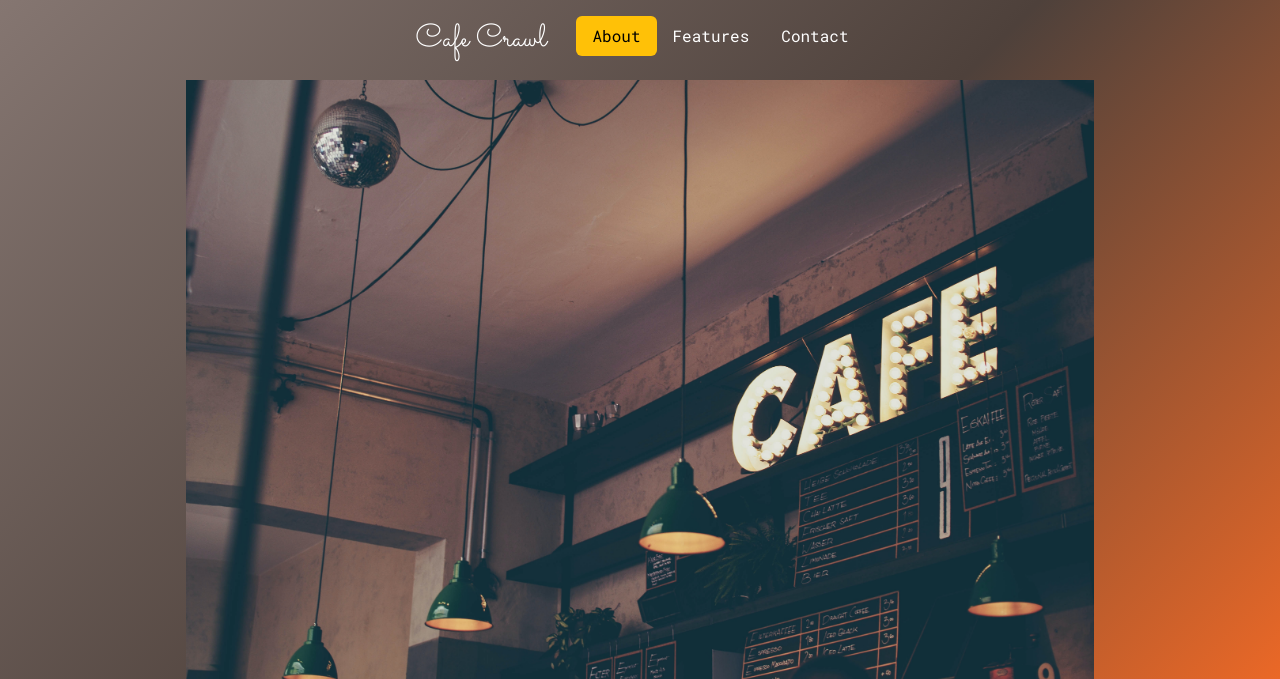
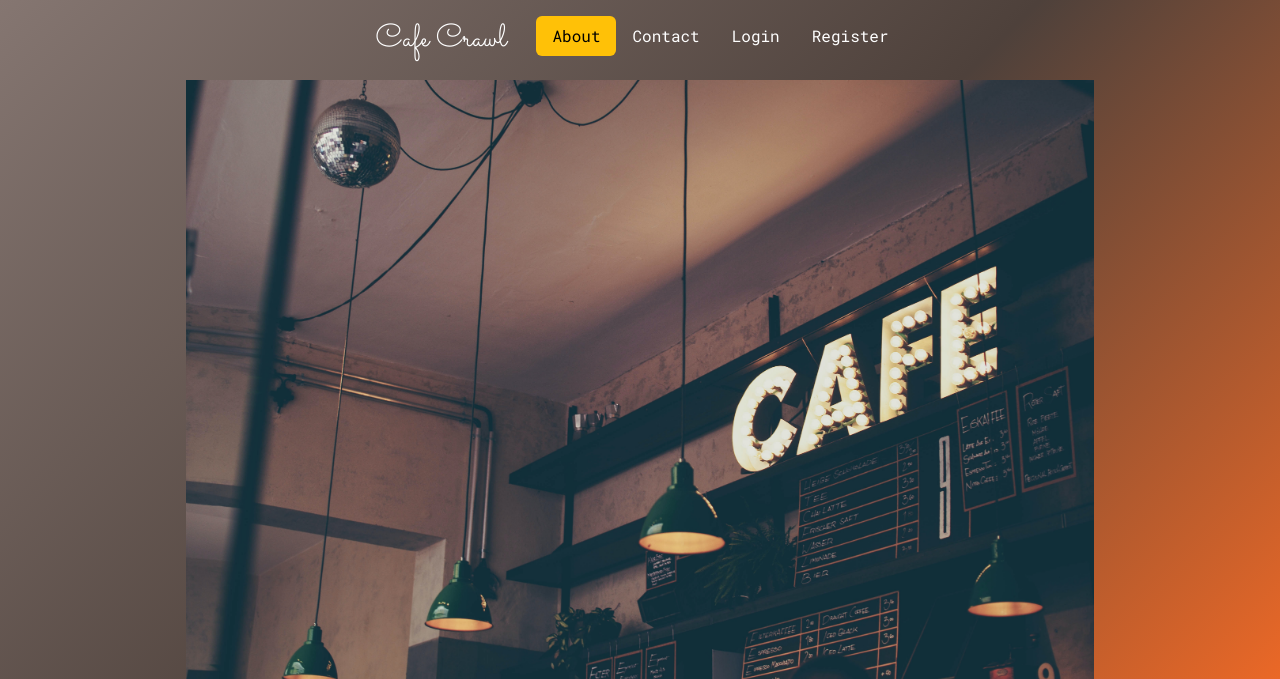
Before and after one commit to CamilleOnoda/Projects, a Flask app: page /add in a window 1280 px wide. Shown: the top 679 px of the page. Run offline with Flask 3, Linux system fonts and the light colour scheme; some libraries are stand-ins or nearby versions.

Commit message:
Create a class for background styling

```diff
--- a/Coffee-and-Wifi/templates/add.html
+++ b/Coffee-and-Wifi/templates/add.html
@@ -1,12 +1,14 @@
 {% extends 'base.html' %}
 {% from 'bootstrap5/form.html' import render_form %}
 {% block content %}
+<div class="bg-container">
 <header class="d-flex justify-content-center py-3">
   <span>Cafe Crawl</span>
   <ul class="nav nav-pills">
     <li class="nav-item"><a href="#" class="nav-link active" aria-current="page">About</a></li>
-    <li class="nav-item"><a href="#" class="nav-link">Features</a></li>
     <li class="nav-item"><a href="#" class="nav-link">Contact</a></li>
+    <li class="nav-item"><a href="#" class="nav-link">Login</a></li>
+    <li class="nav-item"><a href="#" class="nav-link">Register</a></li>
   </ul>
 </header>
 <div class="img">
@@ -24,4 +26,5 @@
     </div>
   </div>
 </div>
+</div>
 {% endblock %}
--- a/Coffee-and-Wifi/templates/cafes.html
+++ b/Coffee-and-Wifi/templates/cafes.html
@@ -1,11 +1,13 @@
 {% extends 'base.html' %}
 {% block content %}
+<div class="bg-container">
 <header class="d-flex justify-content-center py-3">
   <span>Cafe Crawl</span>
   <ul class="nav nav-pills">
     <li class="nav-item"><a href="#" class="nav-link active" aria-current="page">About</a></li>
-    <li class="nav-item"><a href="#" class="nav-link">Features</a></li>
     <li class="nav-item"><a href="#" class="nav-link">Contact</a></li>
+    <li class="nav-item"><a href="#" class="nav-link">Login</a></li>
+    <li class="nav-item"><a href="#" class="nav-link">Register</a></li>
   </ul>
 </header>
 <div class="container">
@@ -67,4 +69,5 @@
     </div>
   </div>
 </div>
+</div>
 {% endblock %}
--- a/Coffee-and-Wifi/templates/edit.html
+++ b/Coffee-and-Wifi/templates/edit.html
@@ -1,12 +1,14 @@
 {% extends 'base.html' %}
 {% from 'bootstrap5/form.html' import render_form %}
 {% block content %}
+<div class="bg-container">
 <header class="d-flex justify-content-center py-3">
   <span>Cafe Crawl</span>
   <ul class="nav nav-pills">
     <li class="nav-item"><a href="#" class="nav-link active" aria-current="page">About</a></li>
-    <li class="nav-item"><a href="#" class="nav-link">Features</a></li>
     <li class="nav-item"><a href="#" class="nav-link">Contact</a></li>
+    <li class="nav-item"><a href="#" class="nav-link">Login</a></li>
+    <li class="nav-item"><a href="#" class="nav-link">Register</a></li>
   </ul>
 </header>
 <div class="img">
@@ -25,4 +27,5 @@
       </div>
     </div>
 </div>
+</div>
 {% endblock %}
```
